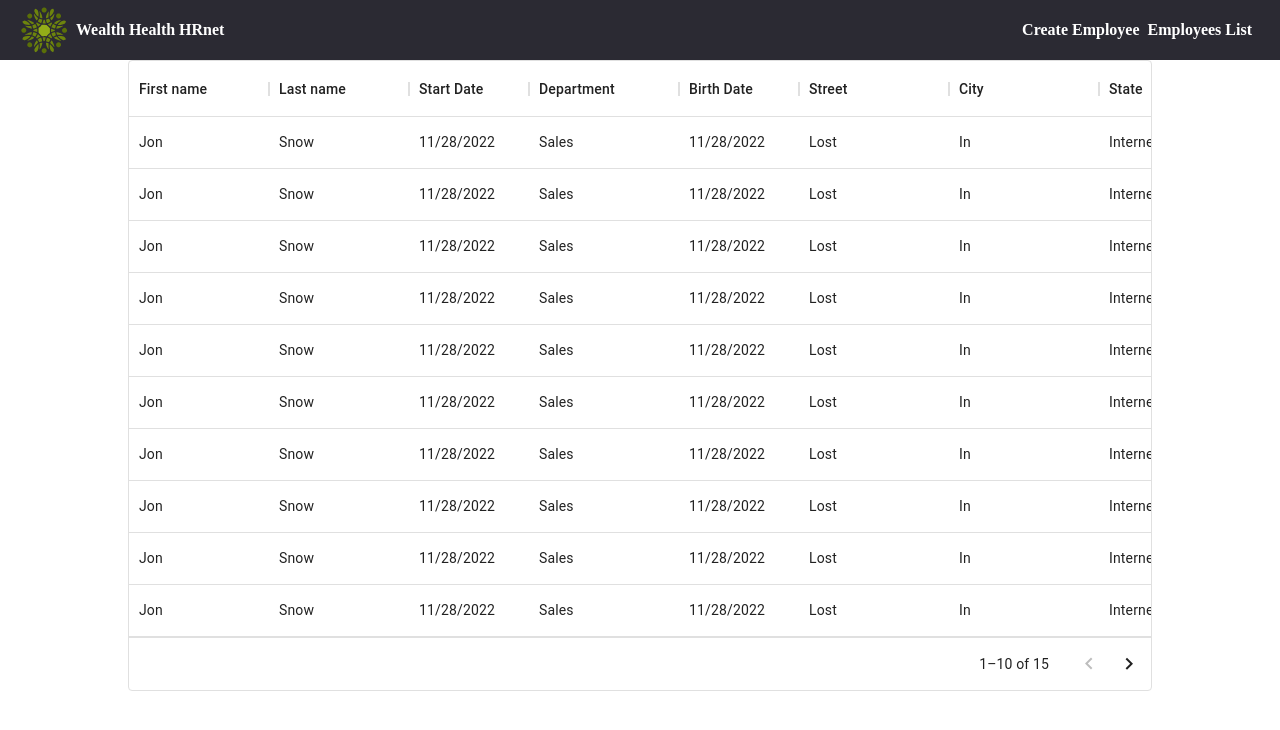
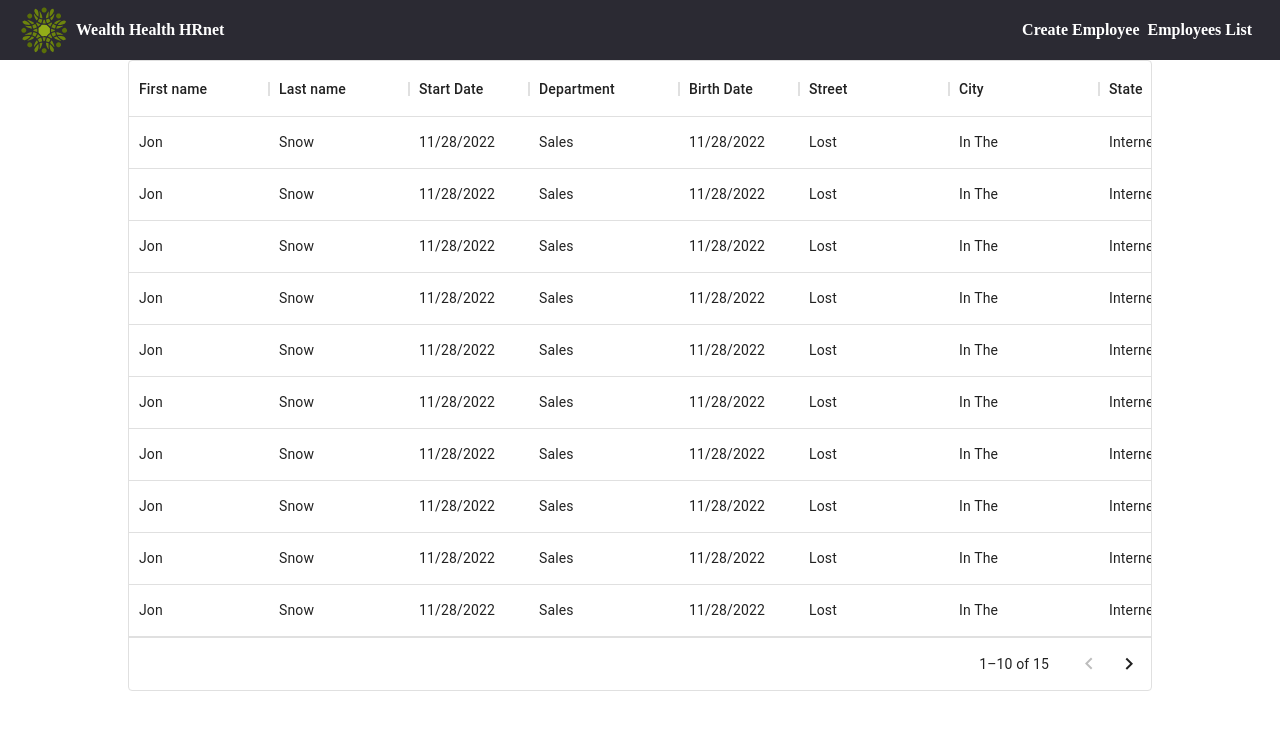
Before and after one commit to Deltyx/HRnet, a React (Create React App) app: page /employee-list in a window 1280 px wide. Shown: the top 730 px of the page. Built offline with nearby package versions, Linux system fonts and the light colour scheme.

Commit message:
Cleaned Code, moved logic from components to homepage

```diff
--- a/package.json
+++ b/package.json
@@ -14,6 +14,7 @@
     "dayjs": "^1.11.6",
     "react": "^18.2.0",
     "react-dom": "^18.2.0",
+    "react-redux": "^8.0.5",
     "react-router-dom": "^6.4.3",
     "react-scripts": "5.0.1",
     "sass": "^1.56.1",
--- a/src/app/App.js
+++ b/src/app/App.js
@@ -3,9 +3,12 @@ import { BrowserRouter as Router, Routes, Route } from 'react-router-dom';
 import { Homepage } from '../views/homepage/homepage.js';
 import { Navbar } from '../components/navbar/navbar.js';
 import { EmployeeList } from '../views/employeeList/employeeList';
+import { Provider } from 'react-redux';
+import { store } from '../store';
 
 export default function App() {
   return (
+    <Provider store={store}>
       <Router>
         <Navbar/>
         <Routes>
@@ -14,5 +17,6 @@ export default function App() {
             <Route path="/employee-create" element={<Homepage />} />
         </Routes>
       </Router>
+    </Provider>
   );
 }
--- a/src/components/employeeCreateForm/employeeCreateForm.js
+++ b/src/components/employeeCreateForm/employeeCreateForm.js
@@ -1,4 +1,3 @@
-import { useState, useEffect } from 'react'
 import Dropdown from '../dropdown/dropdown';
 
 import './employeeCreateForm.scss';
@@ -9,81 +8,55 @@ import { departments } from '../../dropdownData/departments';
 
 export function EmployeeCreateForm(props) {
 
-    const [employee, setEmployee] = useState({
-        firstName: "",
-        lastName: "",
-        birthDate: new Date(),
-        startingDate: new Date(),
-        street: "",
-        city: "",
-        state: "",
-        zipCode: 0,
-        department: "",
-    })
-
-    const handleChange = (prop) => (e) => {
-        setEmployee({ ...employee, [prop]: e.target.value })
-    }
-
-    const handleChangeDate = (prop) => (newDate) => {
-        setEmployee({ ...employee, [prop]: newDate.$d })
-    }
-
-    const handleSubmit = (e) => {
-        e.preventDefault();
-        props.setModal(true);
-        console.log(employee)
-    }
-
     return (
-        <form className='employeeForm' onSubmit={handleSubmit}>
+        <form className='employeeForm' onSubmit={props.onSubmit}>
             <InputRequired
                 label="First Name"
-                value={employee.firstName}
-                onChange={handleChange('firstName')}
+                value={props.employee.firstName}
+                onChange={props.onChange('firstName')}
             />
             <InputRequired
                 label="Last Name"
-                value={employee.lastName}
-                onChange={handleChange('lastName')}
+                value={props.employee.lastName}
+                onChange={props.onChange('lastName')}
             />
             <DatePicker
                 label="Birth Date"
-                onChange={handleChangeDate('birthDate')}
-                value={employee.birthDate}
+                onChange={props.onChangeDate('birthDate')}
+                value={props.employee.birthDate}
             />
             <DatePicker
                 label="Starting Date"
-                onChange={handleChangeDate('startingDate')}
-                value={employee.startingDate}
+                onChange={props.onChangeDate('startingDate')}
+                value={props.employee.startingDate}
             />
             <InputRequired
                 label="Street"
-                value={employee.street}
-                onChange={handleChange('street')}
+                value={props.employee.street}
+                onChange={props.onChange('street')}
             />
             <InputRequired
                 label="City"
-                value={employee.city}
-                onChange={handleChange('city')}
+                value={props.employee.city}
+                onChange={props.onChange('city')}
             />
             <Dropdown
                 label="State"
-                value={employee.state}
-                onChange={handleChange('state')}
+                value={props.employee.state}
+                onChange={props.onChange('state')}
                 dropdownTitle="State"
                 list={states}
             />
             <InputRequired
                 label='Zip Code'
-                value={employee.zipCode}
+                value={props.employee.zipCode}
                 type='number'
-                onChange={handleChange('zipCode')}
+                onChange={props.onChange('zipCode')}
             />
             <Dropdown
                 label="Department"
-                value={employee.department}
-                onChange={handleChange('department')}
+                value={props.employee.department}
+                onChange={props.onChange('department')}
                 dropdownTitle="Department"
                 list={departments}
             />
--- a/src/components/employeeDataTable/employeeDataTable.js
+++ b/src/components/employeeDataTable/employeeDataTable.js
@@ -63,21 +63,21 @@ const columns = [
 ];
 
 const rows = [
-  {id:1, lastName: 'Snow', firstName: 'Jon', startDate: new Date(), departement:'Sales', birthDate: new Date(), street:"Lost", city:"In", state:"Internet", zipCode:420 },
-  {id:2, lastName: 'Snow', firstName: 'Jon', startDate: new Date(), departement:'Sales', birthDate: new Date(), street:"Lost", city:"In", state:"Internet", zipCode:420 },
-  {id:3, lastName: 'Snow', firstName: 'Jon', startDate: new Date(), departement:'Sales', birthDate: new Date(), street:"Lost", city:"In", state:"Internet", zipCode:420 },
-  {id:4, lastName: 'Snow', firstName: 'Jon', startDate: new Date(), departement:'Sales', birthDate: new Date(), street:"Lost", city:"In", state:"Internet", zipCode:420 },
-  {id:5, lastName: 'Snow', firstName: 'Jon', startDate: new Date(), departement:'Sales', birthDate: new Date(), street:"Lost", city:"In", state:"Internet", zipCode:420 },
-  {id:6, lastName: 'Snow', firstName: 'Jon', startDate: new Date(), departement:'Sales', birthDate: new Date(), street:"Lost", city:"In", state:"Internet", zipCode:420 },
-  {id:7, lastName: 'Snow', firstName: 'Jon', startDate: new Date(), departement:'Sales', birthDate: new Date(), street:"Lost", city:"In", state:"Internet", zipCode:420 },
-  {id:8, lastName: 'Snow', firstName: 'Jon', startDate: new Date(), departement:'Sales', birthDate: new Date(), street:"Lost", city:"In", state:"Internet", zipCode:420 },
-  {id:9, lastName: 'Snow', firstName: 'Jon', startDate: new Date(), departement:'Sales', birthDate: new Date(), street:"Lost", city:"In", state:"Internet", zipCode:420 },
-  {id:10, lastName: 'Snow', firstName: 'Jon', startDate: new Date(), departement:'Sales', birthDate: new Date(), street:"Lost", city:"In", state:"Internet", zipCode:420 },
-  {id:11, lastName: 'Snow', firstName: 'Jon', startDate: new Date(), departement:'Sales', birthDate: new Date(), street:"Lost", city:"In", state:"Internet", zipCode:420 },
-  {id:12, lastName: 'Snow', firstName: 'Jon', startDate: new Date(), departement:'Sales', birthDate: new Date(), street:"Lost", city:"In", state:"Internet", zipCode:420 },
-  {id:13, lastName: 'Snow', firstName: 'Jon', startDate: new Date(), departement:'Sales', birthDate: new Date(), street:"Lost", city:"In", state:"Internet", zipCode:420 },
-  {id:14, lastName: 'Snow', firstName: 'Jon', startDate: new Date(), departement:'Sales', birthDate: new Date(), street:"Lost", city:"In", state:"Internet", zipCode:420 },
-  {id:15, lastName: 'Snow', firstName: 'Jon', startDate: new Date(), departement:'Sales', birthDate: new Date(), street:"Lost", city:"In", state:"Internet", zipCode:420 },
+  {id:1, lastName: 'Snow', firstName: 'Jon', startDate: new Date(), departement:'Sales', birthDate: new Date(), street:"Lost", city:"In The", state:"Internet", zipCode:420 },
+  {id:2, lastName: 'Snow', firstName: 'Jon', startDate: new Date(), departement:'Sales', birthDate: new Date(), street:"Lost", city:"In The", state:"Internet", zipCode:420 },
+  {id:3, lastName: 'Snow', firstName: 'Jon', startDate: new Date(), departement:'Sales', birthDate: new Date(), street:"Lost", city:"In The", state:"Internet", zipCode:420 },
+  {id:4, lastName: 'Snow', firstName: 'Jon', startDate: new Date(), departement:'Sales', birthDate: new Date(), street:"Lost", city:"In The", state:"Internet", zipCode:420 },
+  {id:5, lastName: 'Snow', firstName: 'Jon', startDate: new Date(), departement:'Sales', birthDate: new Date(), street:"Lost", city:"In The", state:"Internet", zipCode:420 },
+  {id:6, lastName: 'Snow', firstName: 'Jon', startDate: new Date(), departement:'Sales', birthDate: new Date(), street:"Lost", city:"In The", state:"Internet", zipCode:420 },
+  {id:7, lastName: 'Snow', firstName: 'Jon', startDate: new Date(), departement:'Sales', birthDate: new Date(), street:"Lost", city:"In The", state:"Internet", zipCode:420 },
+  {id:8, lastName: 'Snow', firstName: 'Jon', startDate: new Date(), departement:'Sales', birthDate: new Date(), street:"Lost", city:"In The", state:"Internet", zipCode:420 },
+  {id:9, lastName: 'Snow', firstName: 'Jon', startDate: new Date(), departement:'Sales', birthDate: new Date(), street:"Lost", city:"In The", state:"Internet", zipCode:420 },
+  {id:10, lastName: 'Snow', firstName: 'Jon', startDate: new Date(), departement:'Sales', birthDate: new Date(), street:"Lost", city:"In The", state:"Internet", zipCode:420 },
+  {id:11, lastName: 'Snow', firstName: 'Jon', startDate: new Date(), departement:'Sales', birthDate: new Date(), street:"Lost", city:"In The", state:"Internet", zipCode:420 },
+  {id:12, lastName: 'Snow', firstName: 'Jon', startDate: new Date(), departement:'Sales', birthDate: new Date(), street:"Lost", city:"In The", state:"Internet", zipCode:420 },
+  {id:13, lastName: 'Snow', firstName: 'Jon', startDate: new Date(), departement:'Sales', birthDate: new Date(), street:"Lost", city:"In The", state:"Internet", zipCode:420 },
+  {id:14, lastName: 'Snow', firstName: 'Jon', startDate: new Date(), departement:'Sales', birthDate: new Date(), street:"Lost", city:"In The", state:"Internet", zipCode:420 },
+  {id:15, lastName: 'Snow', firstName: 'Jon', startDate: new Date(), departement:'Sales', birthDate: new Date(), street:"Lost", city:"In The", state:"Internet", zipCode:420 },
 ];
 
 export function EmployeeDataTable() {
--- a/src/components/modal/modal.js
+++ b/src/components/modal/modal.js
@@ -4,7 +4,7 @@ export function Modal(props) {
 
     return (
         <div className="modal">
-            <button >X</button>
+            <button onClick={props.onClose}>X</button>
             <div className="modal-content">
                 User Created !
             </div>
--- /dev/null
+++ b/src/features/employeeListSlice.js
@@ -0,0 +1,17 @@
+import { createSlice } from '@reduxjs/toolkit'
+
+const employeeListSlice = createSlice({
+    name: 'employeeList',
+    initialState: { list: []},
+    reducers: {
+        addEmployee: (state, action) => {
+            state.list.push(action.payload)
+        },
+        clearEmployeeList: (state, action) => {
+            state.list = []
+        }
+    }
+})
+
+export const { addEmployee, clearEmployeeList } = employeeListSlice.actions
+export default employeeListSlice.reducer
--- /dev/null
+++ b/src/store.js
@@ -0,0 +1,8 @@
+import { configureStore } from "@reduxjs/toolkit";
+import employeeListReducer from "./features/employeeListSlice";
+
+export const store = configureStore({
+    reducer: {
+        employeeList: employeeListReducer
+    }
+})
--- a/src/views/homepage/homepage.js
+++ b/src/views/homepage/homepage.js
@@ -5,11 +5,41 @@ import { Modal } from "../../components/modal/modal";
 
 export function Homepage() {
     const [isModalOpen, setModalOpen] = useState(false)
+    const [employee, setEmployee] = useState({
+        firstName: "",
+        lastName: "",
+        birthDate: new Date(),
+        startingDate: new Date(),
+        street: "",
+        city: "",
+        state: "",
+        zipCode: 0,
+        department: "",
+    })
+
+    const handleChange = (prop) => (e) => {
+        setEmployee({ ...employee, [prop]: e.target.value })
+    }
+
+    const handleChangeDate = (prop) => (newDate) => {
+        setEmployee({ ...employee, [prop]: newDate.$d })
+    }
+
+    const handleSubmit = (e) => {
+        e.preventDefault();
+        setModalOpen(true);
+        console.log(employee)
+    }
 
     return (
         <>
-            <EmployeeCreateForm setModal={setModalOpen}/>
-            {isModalOpen && <Modal />}
+            <EmployeeCreateForm
+                onChange={handleChange}
+                onSubmit={handleSubmit}
+                onChangeDate={handleChangeDate}
+                employee={employee}
+            />
+            {isModalOpen && <Modal onClose={setModalOpen}/>}
         </>
     )
 }
```
Also changed, not shown: 1 other file (tests, documents, lock files or other folders). Lines whose indentation alone changed are shown as unchanged.
